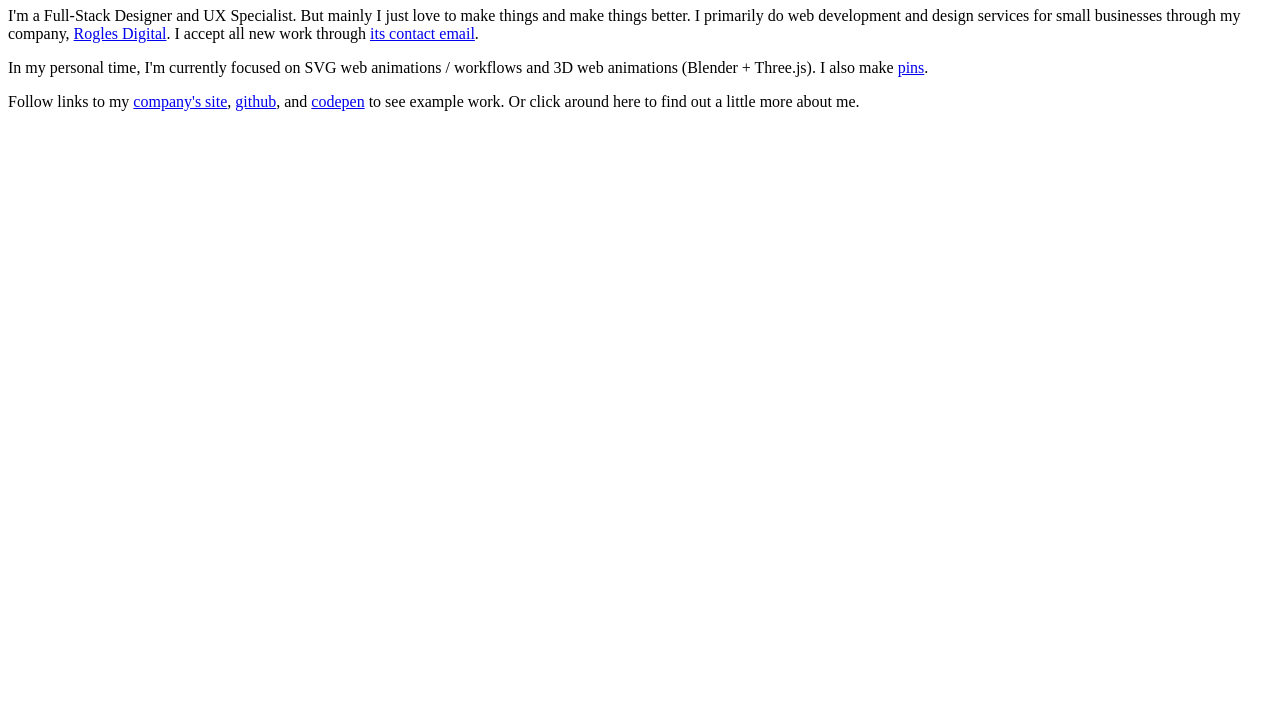
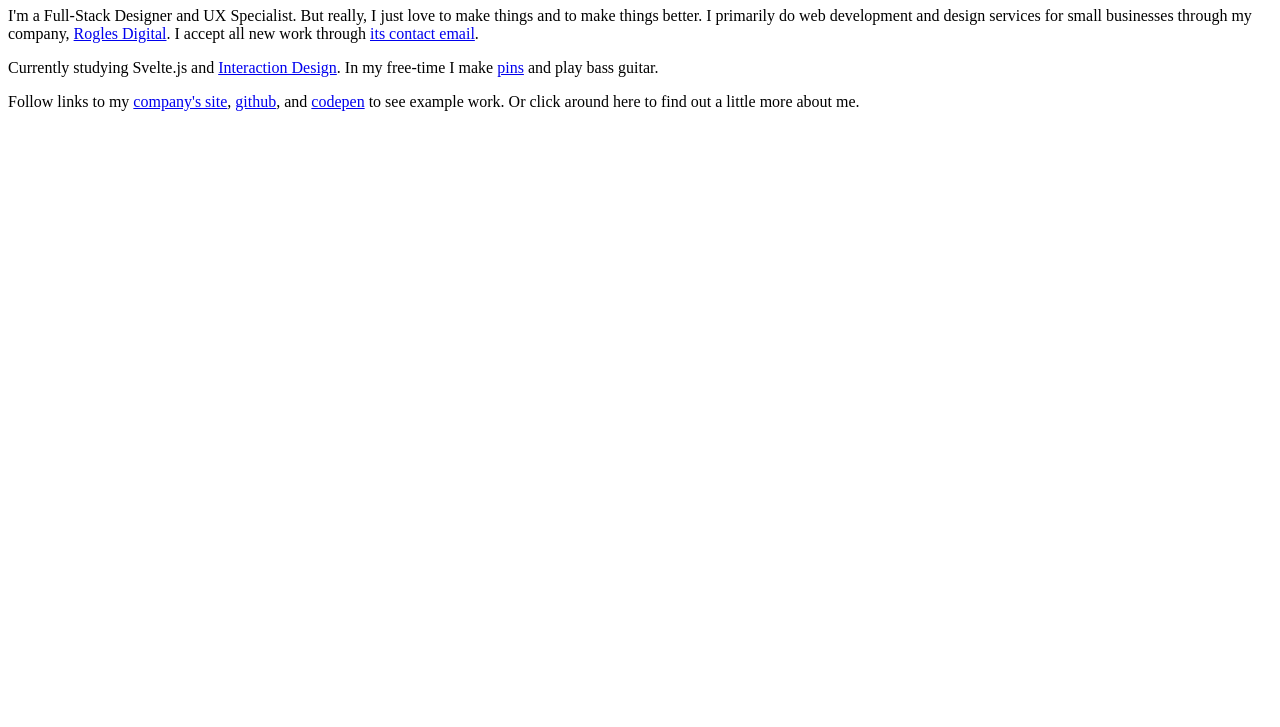
Before and after one commit to jrogles/jonathon-rogles-com, a website built with webpack: page src/views/index.html in a window 1280 px wide. Shown: the part 73-800 px from the top of the page. Built offline with nearby package versions, Linux system fonts and the light colour scheme.

Commit message:
2021 copy update

```diff
--- a/src/views/index.html
+++ b/src/views/index.html
@@ -20,8 +20,8 @@
     <main class="main">
       <div class="content">
         <h1>Hello! I'm Jonathon.</h1>
-        <p>I'm a Full-Stack Designer and UX Specialist. But mainly I just love to make things and make things better. I primarily do web development and design services for small businesses through my company, <a href="https://rogles.digital">Rogles Digital</a>. I accept all new work through <a href="mailto:contact@rogles.digital">its contact email</a>.</p>
-        <p>In my personal time, I'm currently focused on SVG web animations / workflows and 3D  web animations (Blender + Three.js). I also make <a href="https://doodlepin.club">pins</a>.</p>
+        <p>I'm a Full-Stack Designer and UX Specialist. But really, I just love to make things and to make things better. I primarily do web development and design services for small businesses through my company, <a href="https://rogles.digital">Rogles Digital</a>. I accept all new work through <a href="mailto:contact@rogles.digital">its contact email</a>.</p>
+        <p>Currently studying Svelte.js and <a href="https://www.interaction-design.org/" target="_blank">Interaction Design</a>. In my free-time I make <a href="https://doodlepin.club">pins</a> and play bass guitar.</p>
         <p>Follow links to my <a href="https://rogles.digital">company's site</a>, <a href="https://github.com/jrogles">github</a>, and <a href="https://codepen.io/jrogles">codepen</a> to see example work. Or click around here to find out a little more about me.</p>
         <module href="/components/characterBuilder.html"></module>
       </div>
```
